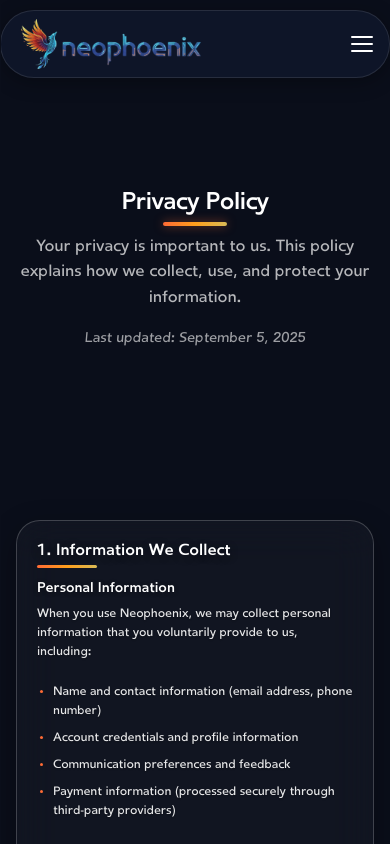
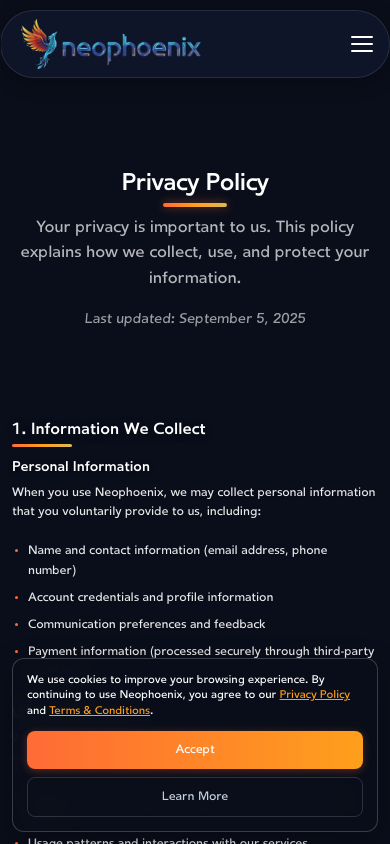
Before and after one commit to dhavalinventam/neophoenix-web, a Next.js app: page /privacy-policy in a window 390 px wide. Shown: the top 844 px of the page. Built offline with nearby package versions, Linux system fonts and the light colour scheme.

Commit message:
made some chnage in all pages

```diff
--- a/src/app/(pages)/privacy-policy/page.module.scss
+++ b/src/app/(pages)/privacy-policy/page.module.scss
@@ -27,8 +27,8 @@
 .heroSection {
   position: relative;
   overflow: hidden;
-  min-height: 400px;
-  padding-bottom: 70px;
+  min-height: 300px;
+  padding-bottom: 16px;
   display: flex;
   align-items: center;
   justify-content: center;
@@ -41,7 +41,7 @@
   margin: 0 auto;
 
   .headline {
-    margin-bottom: 64px;
+    margin-bottom: 32px;
     animation: fadeInUp $duration-slower $ease-out 0.2s both;
 
     .title {
@@ -73,30 +73,10 @@
   z-index: 2;
 }
 
-.contentWrapper {
-  max-width: 800px;
-  margin: 0 auto;
-}
+// Removed contentWrapper - now using Bootstrap grid system
 
 .contentSection {
-  background: rgba(255, 255, 255, 0.03);
-  border-radius: 24px;
-  padding: 48px;
-  backdrop-filter: blur(20px);
-  border: 1px solid $glass-border-light;
-  box-shadow: $shadow-xl;
-  position: relative;
-  overflow: hidden;
-
-  &::before {
-    content: '';
-    position: absolute;
-    top: 0;
-    left: 0;
-    right: 0;
-    bottom: 0;
-    border-radius: 24px;
-  }
+  // Removed box styling - now using standard Bootstrap container
 }
 
 .sectionTitle {
@@ -104,7 +84,7 @@
   font-size: $font-size-2xl;
   font-weight: $font-weight-bold;
   color: $text-white;
-  margin: 48px 0 24px 0;
+  margin: 32px 0 24px 0;
   text-shadow: 0 2px 10px rgba(0, 0, 0, 0.3);
   position: relative;
   z-index: 1;
@@ -199,10 +179,6 @@
 // =============================================================================
 
 @media (max-width: 992px) {
-  .contentSection {
-    padding: 32px;
-  }
-
   .sectionTitle {
     font-size: $font-size-xl;
   }
@@ -218,12 +194,7 @@
   }
 
   .heroContent .headline {
-    margin-bottom: 32px !important;
-  }
-
-  .contentSection {
-    padding: 24px;
-    margin-bottom: 24px;
+    margin-bottom: 24px !important;
   }
 
   .sectionTitle {
@@ -254,10 +225,6 @@
 }
 
 @media (max-width: 576px) {
-  .contentSection {
-    padding: 20px;
-  }
-
   .sectionTitle {
     font-size: $font-size-base;
     margin: 24px 0 12px 0;
--- a/src/app/(pages)/privacy-policy/page.tsx
+++ b/src/app/(pages)/privacy-policy/page.tsx
@@ -23,9 +23,9 @@ export default function PrivacyPolicyPage() {
 
         {/* Main Content */}
         <div className={styles.mainSection}>
-          <div className="container">
-            <div className={styles.contentWrapper}>
-              <div className={styles.contentSection}>
+          <div className="container-fluid">
+            <div className="row justify-content-center">
+              <div className="col-12 col-lg-10 col-xl-8">
                 <h2 className={styles.sectionTitle}>1. Information We Collect</h2>
                 <div className={styles.sectionContent}>
                   <h3 className={styles.subsectionTitle}>Personal Information</h3>
--- a/src/app/(pages)/terms-conditions/page.module.scss
+++ b/src/app/(pages)/terms-conditions/page.module.scss
@@ -27,8 +27,8 @@
 .heroSection {
   position: relative;
   overflow: hidden;
-  min-height: 400px;
-  padding-bottom: 70px;
+  min-height: 300px;
+  padding-bottom: 16px;
   display: flex;
   align-items: center;
   justify-content: center;
@@ -41,7 +41,7 @@
   margin: 0 auto;
 
   .headline {
-    margin-bottom: 64px;
+    margin-bottom: 32px;
     animation: fadeInUp $duration-slower $ease-out 0.2s both;
 
     .title {
@@ -73,30 +73,10 @@
   z-index: 2;
 }
 
-.contentWrapper {
-  max-width: 800px;
-  margin: 0 auto;
-}
+// Removed contentWrapper - now using Bootstrap grid system
 
 .contentSection {
-  background: rgba(255, 255, 255, 0.03);
-  border-radius: 24px;
-  padding: 48px;
-  backdrop-filter: blur(20px);
-  border: 1px solid $glass-border-light;
-  box-shadow: $shadow-xl;
-  position: relative;
-  overflow: hidden;
-
-  &::before {
-    content: '';
-    position: absolute;
-    top: 0;
-    left: 0;
-    right: 0;
-    bottom: 0;
-    border-radius: 24px;
-  }
+  // Removed box styling - now using standard Bootstrap container
 }
 
 .sectionTitle {
@@ -188,10 +168,6 @@
 // =============================================================================
 
 @media (max-width: 992px) {
-  .contentSection {
-    padding: 32px;
-  }
-
   .sectionTitle {
     font-size: $font-size-xl;
   }
@@ -203,12 +179,7 @@
   }
 
   .heroContent .headline {
-    margin-bottom: 32px !important;
-  }
-
-  .contentSection {
-    padding: 24px;
-    margin-bottom: 24px;
+    margin-bottom: 24px !important;
   }
 
   .sectionTitle {
@@ -234,10 +205,6 @@
 }
 
 @media (max-width: 576px) {
-  .contentSection {
-    padding: 20px;
-  }
-
   .sectionTitle {
     font-size: $font-size-base;
     margin: 24px 0 12px 0;
--- a/src/app/(pages)/terms-conditions/page.tsx
+++ b/src/app/(pages)/terms-conditions/page.tsx
@@ -23,9 +23,9 @@ export default function TermsConditionsPage() {
 
         {/* Main Content */}
         <div className={styles.mainSection}>
-          <div className="container">
-            <div className={styles.contentWrapper}>
-              <div className={styles.contentSection}>
+          <div className="container-fluid">
+            <div className="row justify-content-center">
+              <div className="col-12 col-lg-10 col-xl-8">
                 <h2 className={styles.sectionTitle}>1. Acceptance of Terms</h2>
                 <div className={styles.sectionContent}>
                   <p className={styles.paragraph}>
--- a/src/components/layout/footer/Footer.module.scss
+++ b/src/components/layout/footer/Footer.module.scss
@@ -352,7 +352,7 @@
           font-size: $font-size-base;
           transition: all $duration-normal $ease-in-out;
           display: block;
-          padding: 4px 0;
+          padding: 0px 0;
           text-shadow: 0 1px 2px rgba(0, 0, 0, 0.2); // Add subtle shadow for better readability
 
           &:hover {
@@ -435,9 +435,8 @@
 
   .copyrightContent {
     display: flex;
+    align-items: center;
     justify-content: space-between;
-    align-items: center;
-    flex-wrap: wrap;
     gap: 16px;
   }
 
@@ -448,6 +447,34 @@
     font-weight: $font-weight-normal;
     opacity: 0.9; // Slightly increase opacity for better readability
     text-shadow: 0 1px 2px rgba(0, 0, 0, 0.3); // Add subtle shadow for better readability
+  }
+
+  .legalLinks {
+    display: flex;
+    align-items: center;
+    gap: 12px;
+    margin: 8px 0;
+
+    .legalLink {
+      color: $text-gray-light;
+      text-decoration: none;
+      font-size: $font-size-base;
+      transition: all $duration-normal $ease-in-out;
+      opacity: 0.9;
+      text-shadow: 0 1px 2px rgba(0, 0, 0, 0.3);
+
+      &:hover {
+        color: $primary-orange;
+        opacity: 1;
+        text-shadow: 0 0 10px rgba(255, 107, 53, 0.3);
+      }
+    }
+
+    .separator {
+      color: $text-gray-light;
+      opacity: 0.6;
+      font-size: $font-size-base;
+    }
   }
 
   .socialIcons {
@@ -634,6 +661,11 @@
       gap: 16px;
     }
 
+    .legalLinks {
+      justify-content: center;
+      gap: 8px;
+    }
+
     .socialIcons {
       justify-content: center;
       gap: 1rem;
@@ -723,7 +755,7 @@
     }
 
     .linkList li {
-      margin-bottom: 8px;
+      margin-bottom: 0px;
 
       .link {
         font-size: 14.4px;
@@ -736,6 +768,18 @@
 
     .copyrightText {
       font-size: 13.6px;
+    }
+
+    .legalLinks {
+      gap: 6px;
+
+      .legalLink {
+        font-size: 13.6px;
+      }
+
+      .separator {
+        font-size: 13.6px;
+      }
     }
 
     .socialIcons {
--- a/src/components/layout/footer/index.tsx
+++ b/src/components/layout/footer/index.tsx
@@ -95,16 +95,6 @@ export default function Footer() {
                       Contact
                     </Link>
                   </li>
-                  <li>
-                    <Link href="/privacy-policy" className={styles.link}>
-                      Privacy Policy
-                    </Link>
-                  </li>
-                  <li>
-                    <Link href="/terms-conditions" className={styles.link}>
-                      Terms & Conditions
-                    </Link>
-                  </li>
                 </ul>
               </div>
             </div>
@@ -117,6 +107,15 @@ export default function Footer() {
             <p className={styles.copyrightText}>
               © {year} Neophoenix. All rights reserved.
             </p>
+            <div className={styles.legalLinks}>
+              <Link href="/privacy-policy" className={styles.legalLink}>
+                Privacy Policy
+              </Link>
+              <span className={styles.separator}>|</span>
+              <Link href="/terms-conditions" className={styles.legalLink}>
+                Terms & Conditions
+              </Link>
+            </div>
             <div className={styles.socialIcons}>
               <Link href="#" className={styles.socialIcon} aria-label="LinkedIn">
                 <svg width="16" height="16" viewBox="0 0 24 24" fill="currentColor">
@@ -125,7 +124,7 @@ export default function Footer() {
               </Link>
               <Link href="#" className={styles.socialIcon} aria-label="Instagram">
                 <svg width="16" height="16" viewBox="0 0 24 24" fill="currentColor">
-                  <path d="M12 2.163c3.204 0 3.584.012 4.85.07 3.252.148 4.771 1.691 4.919 4.919.058 1.265.069 1.645.069 4.849 0 3.205-.012 3.584-.069 4.849-.149 3.225-1.664 4.771-4.919 4.919-1.266.058-1.644.07-4.85.07-3.204 0-3.584-.012-4.849-.07-3.26-.149-4.771-1.699-4.919-4.92-.058-1.265-.07-1.644-.07-4.849 0-3.204.013-3.583.07-4.849.149-3.227 1.664-4.771 4.919-4.919 1.266-.057 1.645-.069 4.849-.069zm0-2.163c-3.259 0-3.667.014-4.947.072-4.358.2-6.78 2.618-6.98 6.98-.059 1.281-.073 1.689-.073 4.948 0 3.259.014 3.668.072 4.948.2 4.358 2.618 6.78 6.98 6.98 1.281.058 1.689.072 4.948.072 3.259 0 3.668-.014 4.948-.072 4.354-.2 6.782-2.618 6.979-6.98.059-1.28.073-1.689.073-4.948 0-3.259-.014-3.667-.072-4.947-.196-4.354-2.617-6.78-6.979-6.98-1.281-.059-1.69-.073-4.949-.073zm0 5.838c-3.403 0-6.162 2.759-6.162 6.162s2.759 6.163 6.162 6.163 6.162-2.759 6.162-6.163c0-3.403-2.759-6.162-6.162-6.162zm0 10.162c-2.209 0-4-1.79-4-4 0-2.209 1.791-4 4-4s4 1.791 4 4c0 2.21-1.791 4-4 4zm6.406-11.845c-.796 0-1.441.645-1.441 1.44s.645 1.44 1.441 1.44c.795 0 1.439-.645 1.439-1.44s-.644-1.44-1.439-1.44z"/>
+                  <path d="M12 2.163c3.204 0 3.584.012 4.85.07 3.252.148 4.771 1.691 4.919 4.919.058 1.265.069 1.645.069 4.849 0 3.205-.012 3.584-.069 4.849-.149 3.225-1.664 4.771-4.919 4.919-1.266.058-1.644.07-4.85.07-3.204 0-3.584-.012-4.849-.07-3.26-.149-4.771-1.699-4.919-4.92-.058-1.265-.07-1.644-.07-4.849 0-3.204.013-3.583.07-4.849.149-3.227 1.664-4.771 4.919-4.919 1.266-.057 1.645-.069 4.849-.069zm0-2.163c-3.259 0-3.667.014-4.947.072-4.358.2-6.78 2.618-6.98 6.98-.059 1.281-.073 1.689-.073 4.948 0 3.259.014 3.668.072 4.948.2 4.358 2.618 6.78 6.98 6.98 1.281.058 1.689.072 4.948.072 3.259 0 3.668-.014 4.948-.072 4.354-.2 6.782-2.618 6.979-6.98.059-1.28.073-1.689.073-4.948 0-3.259-.014-3.667-.072-4.947-.196-4.354-2.617-6.78-6.979-6.98-1.281-.059-1.69-.073-4.949-.073zm0 5.838c-3.403 0-6.162 2.759-6.162 6.162s2.759 6.163 6.162 6.163 6.162-2.759 6.162-6.163c0-3.403-2.759-6.162-6.162-6.162zm0 10.162c-2.209 0-4-1.79-4-4 0-2.209 1.791-4 4-4s4 1.791 4 4c0 2.21-1.791 4-4 4zm6.406-11.845c-.796 0-1.441.645-1.441 1.44s.645 1.44 1.441 1.44c.795 0 1.439-.645 1.439-1.44s-.644-1.44-1.439-1.44z" />
                 </svg>
               </Link>
               <Link href="#" className={styles.socialIcon} aria-label="Twitter">
--- a/src/components/layout/index.tsx
+++ b/src/components/layout/index.tsx
@@ -1,6 +1,7 @@
 import { ReactNode } from 'react';
 import Header from './header';
 import Footer from './footer';
+import CookieConsent from '../ui/cookie-consent';
 // import CustomCursor from '../ui/custom-cursor';
 
 interface LayoutProps {
@@ -14,6 +15,7 @@ export default function Layout({ children }: LayoutProps) {
       <Header />
       <main className="layout_main">{children}</main>
       <Footer />
+      <CookieConsent />
     </div>
   );
 }
--- /dev/null
+++ b/src/components/ui/cookie-consent/CookieConsent.module.scss
@@ -0,0 +1,150 @@
+@use '../../../styles/variables' as *;
+
+.cookieConsent {
+  position: fixed;
+  bottom: 20px;
+  left: 20px;
+  right: 20px;
+  max-width: 500px;
+  margin: 0 auto;
+  background: rgba(10, 14, 26, 0.95);
+  backdrop-filter: blur(10px);
+  border: 1px solid $glass-border-light;
+  border-radius: 12px;
+  padding: 20px;
+  box-shadow: $shadow-xl;
+  z-index: 1000;
+  transform: translateY(100px);
+  opacity: 0;
+  transition: all $duration-normal $ease-out;
+  font-family: $font-primary;
+
+  &.show {
+    transform: translateY(0);
+    opacity: 1;
+  }
+
+  &.hide {
+    transform: translateY(100px);
+    opacity: 0;
+  }
+
+  .content {
+    display: flex;
+    flex-direction: column;
+    gap: 16px;
+  }
+
+  .text {
+    color: $text-white;
+    font-size: $font-size-sm;
+    line-height: $line-height-normal;
+    margin: 0;
+    font-weight: $font-weight-normal;
+
+    a {
+      color: $primary-gold;
+      text-decoration: underline;
+      transition: color $duration-fast $ease-out;
+
+      &:hover {
+        color: $primary-orange;
+      }
+    }
+  }
+
+  .buttons {
+    display: flex;
+    gap: 12px;
+    flex-wrap: wrap;
+  }
+
+  .button {
+    padding: 10px 20px;
+    border: none;
+    border-radius: 8px;
+    font-family: $font-primary;
+    font-size: $font-size-sm;
+    font-weight: $font-weight-medium;
+    cursor: pointer;
+    transition: all $duration-fast $ease-out;
+    min-width: 100px;
+    text-align: center;
+
+    &.accept {
+      background: $gradient-button-primary;
+      color: $text-white;
+      box-shadow: 0 2px 8px rgba(255, 107, 53, 0.3);
+
+      &:hover {
+        transform: translateY(-1px);
+        box-shadow: 0 4px 12px rgba(255, 107, 53, 0.4);
+      }
+
+      &:active {
+        transform: translateY(0);
+      }
+    }
+
+    &.learnMore {
+      background: transparent;
+      color: $text-gray-light;
+      border: 1px solid $glass-border-medium;
+
+      &:hover {
+        background: $glass-bg-light;
+        color: $text-white;
+        border-color: $primary-gold;
+      }
+    }
+  }
+}
+
+// Mobile responsiveness
+@media (max-width: 768px) {
+  .cookieConsent {
+    left: 16px;
+    right: 16px;
+    bottom: 16px;
+    padding: 16px;
+    max-width: none;
+
+    .content {
+      gap: 12px;
+    }
+
+    .text {
+      font-size: $font-size-xs;
+    }
+
+    .buttons {
+      flex-direction: column;
+      gap: 8px;
+    }
+
+    .button {
+      width: 100%;
+      padding: 12px 20px;
+      font-size: $font-size-sm;
+    }
+  }
+}
+
+@media (max-width: 480px) {
+  .cookieConsent {
+    left: 12px;
+    right: 12px;
+    bottom: 12px;
+    padding: 14px;
+
+    .text {
+      font-size: 11px;
+      line-height: 1.4;
+    }
+
+    .button {
+      padding: 10px 16px;
+      font-size: $font-size-xs;
+    }
+  }
+}
--- /dev/null
+++ b/src/components/ui/cookie-consent/index.tsx
@@ -0,0 +1,85 @@
+'use client';
+
+import { useState, useEffect } from 'react';
+import Link from 'next/link';
+import styles from './CookieConsent.module.scss';
+
+const COOKIE_CONSENT_KEY = 'neophoenix-cookie-consent';
+
+export default function CookieConsent() {
+  const [isVisible, setIsVisible] = useState(false);
+  const [isAnimating, setIsAnimating] = useState(false);
+
+  useEffect(() => {
+    // Check if user has already given consent
+    const hasConsent = localStorage.getItem(COOKIE_CONSENT_KEY);
+
+    if (!hasConsent) {
+      // Small delay to ensure smooth animation
+      const timer = setTimeout(() => {
+        setIsVisible(true);
+        setIsAnimating(true);
+      }, 1000);
+
+      return () => clearTimeout(timer);
+    }
+  }, []);
+
+  const handleAccept = () => {
+    // Save consent to localStorage
+    localStorage.setItem(COOKIE_CONSENT_KEY, 'accepted');
+
+    // Start hide animation
+    setIsAnimating(false);
+
+    // Hide popup after animation completes
+    setTimeout(() => {
+      setIsVisible(false);
+    }, 300);
+  };
+
+  const handleLearnMore = () => {
+    // Navigate to privacy policy page
+    // The Link component will handle the navigation
+  };
+
+  if (!isVisible) {
+    return null;
+  }
+
+  return (
+    <div className={`${styles.cookieConsent} ${isAnimating ? styles.show : styles.hide}`}>
+      <div className={styles.content}>
+        <p className={styles.text}>
+          We use cookies to improve your browsing experience. By continuing to use Neophoenix, you agree to our{' '}
+          <Link href="/privacy-policy" className={styles.text}>
+            Privacy Policy
+          </Link>{' '}
+          and{' '}
+          <Link href="/terms-conditions" className={styles.text}>
+            Terms & Conditions
+          </Link>
+          .
+        </p>
+
+        <div className={styles.buttons}>
+          <button
+            className={`${styles.button} ${styles.accept}`}
+            onClick={handleAccept}
+            aria-label="Accept cookies"
+          >
+            Accept
+          </button>
+
+          <Link
+            href="/privacy-policy"
+            className={`${styles.button} ${styles.learnMore}`}
+            aria-label="Learn more about our privacy policy"
+          >
+            Learn More
+          </Link>
+        </div>
+      </div>
+    </div>
+  );
+}
```
Lines whose indentation alone changed are shown as unchanged.
